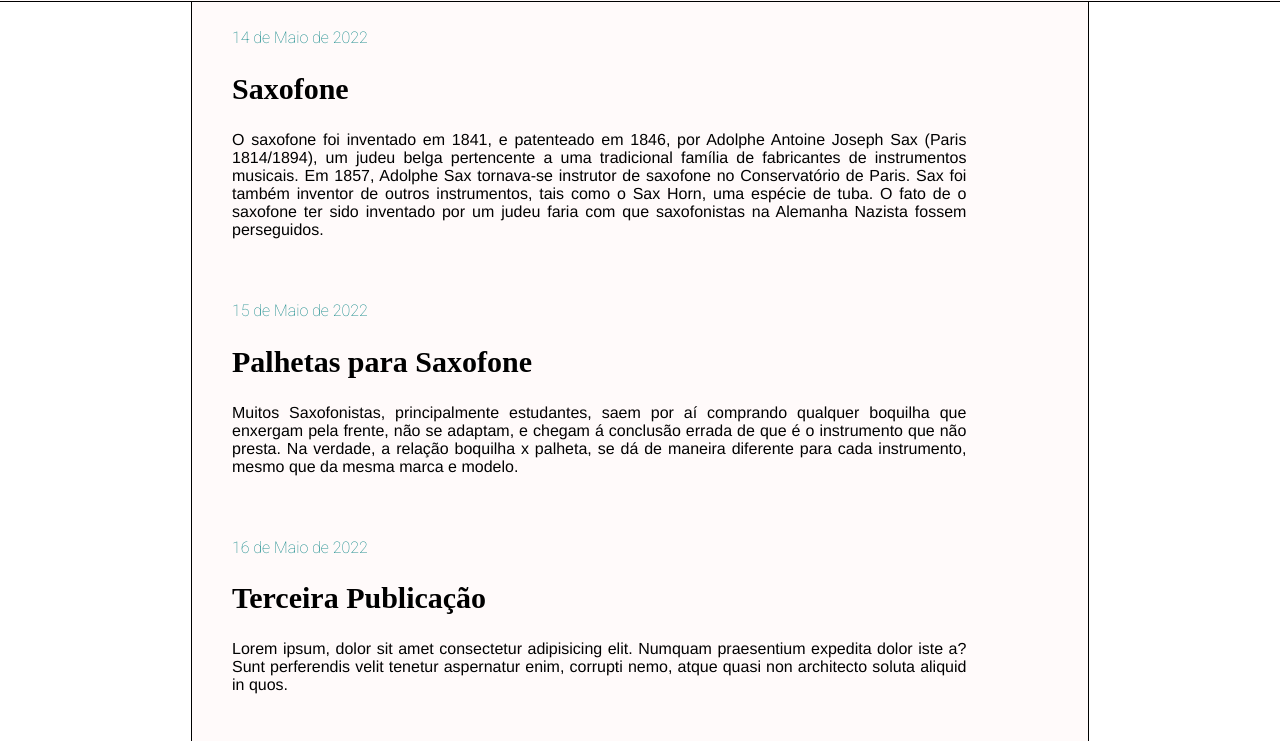
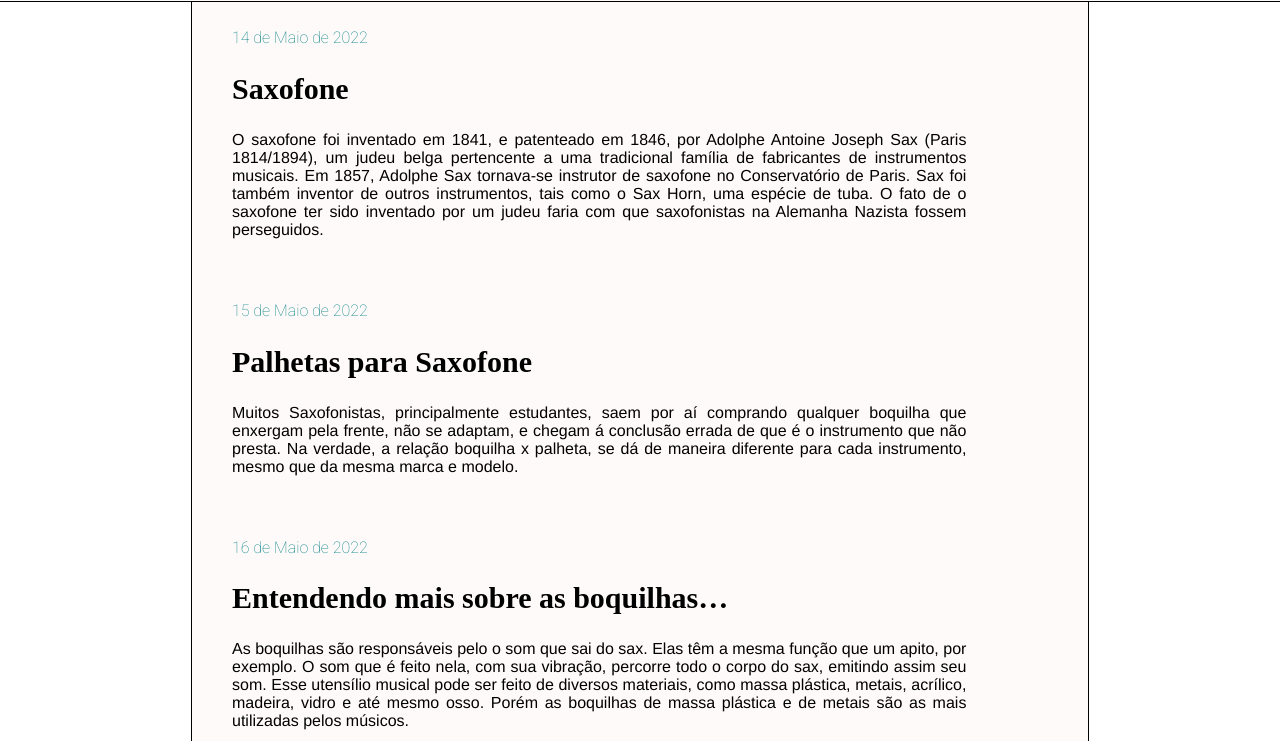
Before and after one commit to RenatoAnjo/Blog-Pessoal, a plain HTML site: page index.html in a window 1280 px wide. Shown: the part 59-800 px from the top of the page. Drawn offline with Linux system fonts and the light colour scheme.

Commit message:
Conteudo publi-tree

```diff
--- a/index.html
+++ b/index.html
@@ -44,9 +44,9 @@
           <div class="post-container">
             <div class="post">
               <p class="date">16 de Maio de 2022</p>
-              <h2>Terceira Publicação</h2>
+              <h2><a href="publi-tree.html">Entendendo mais sobre as boquilhas…</a></h2>
               <div class="post-content">
-                <p>Lorem ipsum, dolor sit amet consectetur adipisicing elit. Numquam praesentium expedita dolor iste a? Sunt perferendis velit tenetur aspernatur enim, corrupti nemo, atque quasi non architecto soluta aliquid in quos.</p>
+                <p>As boquilhas são responsáveis pelo o som que sai do sax. Elas têm a mesma função que um apito, por exemplo. O som que é feito nela, com sua vibração, percorre todo o corpo do sax, emitindo assim seu som. Esse utensílio musical pode ser feito de diversos materiais, como massa plástica, metais, acrílico, madeira, vidro e até mesmo osso. Porém as boquilhas de massa plástica e de metais são as mais utilizadas pelos músicos.</p>
               </div>
             </div><hr>
           </div>
```
Also changed, not shown: publi-tree.html (added, +10 -0 lines).
